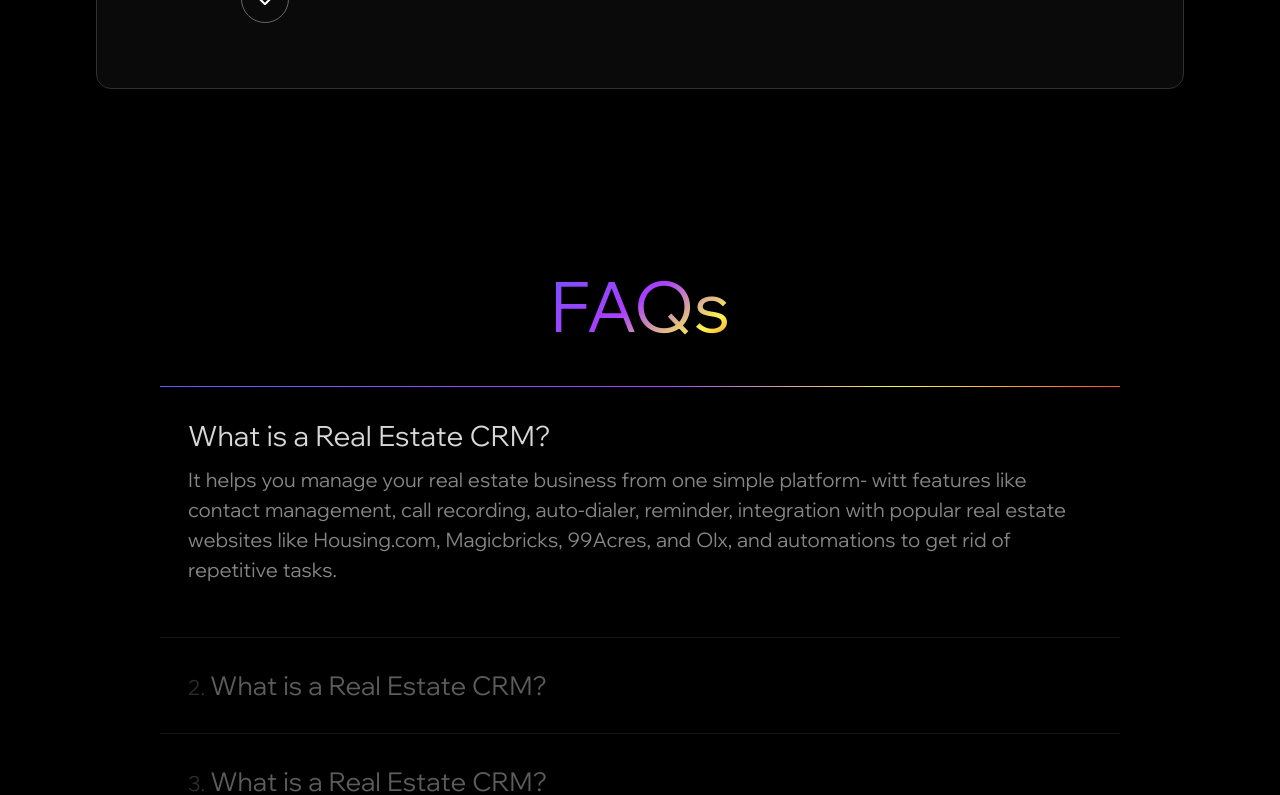
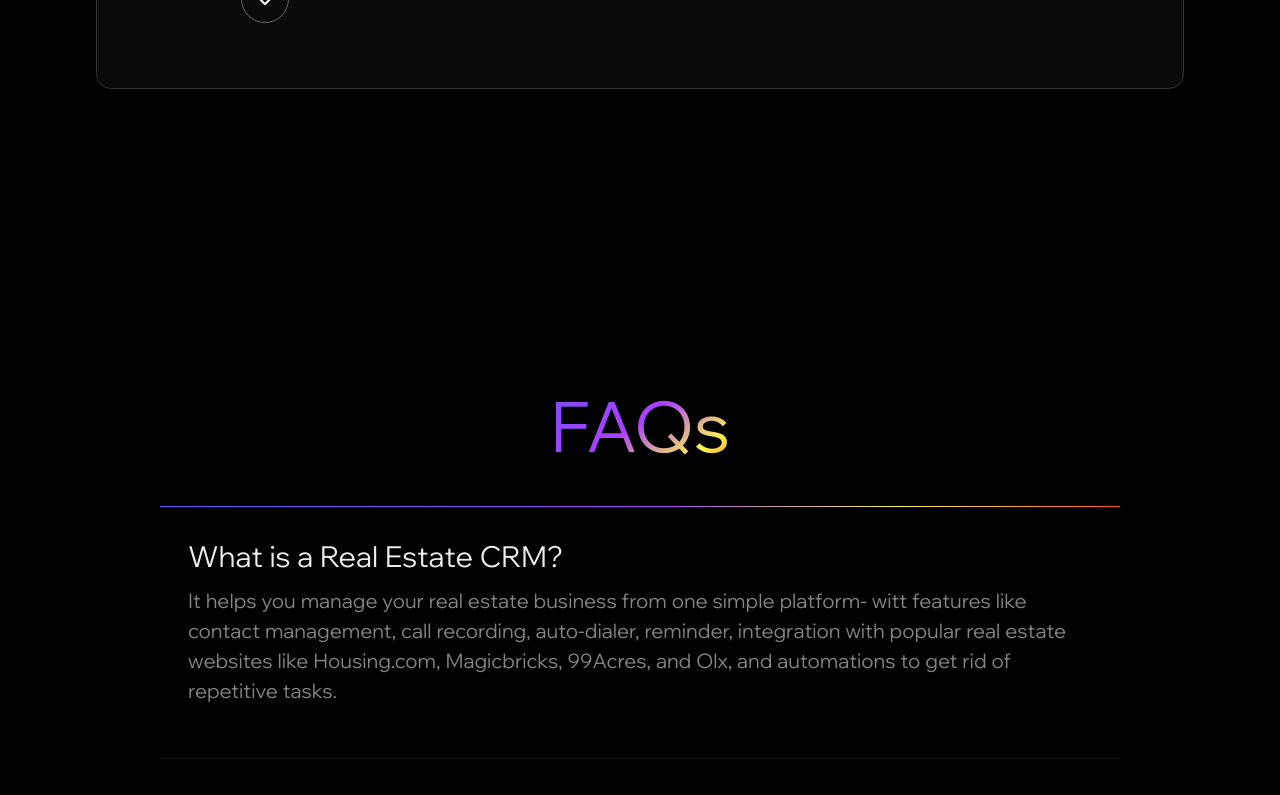
Before and after one commit to fahimafarook/lms, a React (Create React App) app: page / in a window 1280 px wide. Shown: the part 4020-4815 px from the top of the page. Built offline with nearby package versions, Linux system fonts and the light colour scheme.

Commit message:
Update FAQ.css

```diff
--- a/src/assert/FAQ.css
+++ b/src/assert/FAQ.css
@@ -5,8 +5,9 @@
     margin-right: auto;
     margin-left: auto;
     width: 75vw;
-    padding-top: 15vh;
-    padding-bottom: 15vh;
+    padding-top: 20vh;
+    padding-bottom: 30vh;
+    padding-top: 30vh;
 }
 
 .FQA-header{
@@ -76,7 +77,7 @@
 .FAQ-question{
     font-family: "WixMadeforDisplay-regular";
     word-spacing: 1px;
-    color: #5c5c5c;
+    color: #888787;
     font-size: 130%;
     transition: ease all 0.5s;
 }
@@ -84,8 +85,8 @@
 .active-question{
     font-family: "WixMadeforDisplay-regular";
     word-spacing: 1px;
-    color: #d7d7d7;
-    font-size: 140%;
+    color: #ededed;
+    font-size: 145%;
     transition: ease all 0.5s;
 }
 
```
